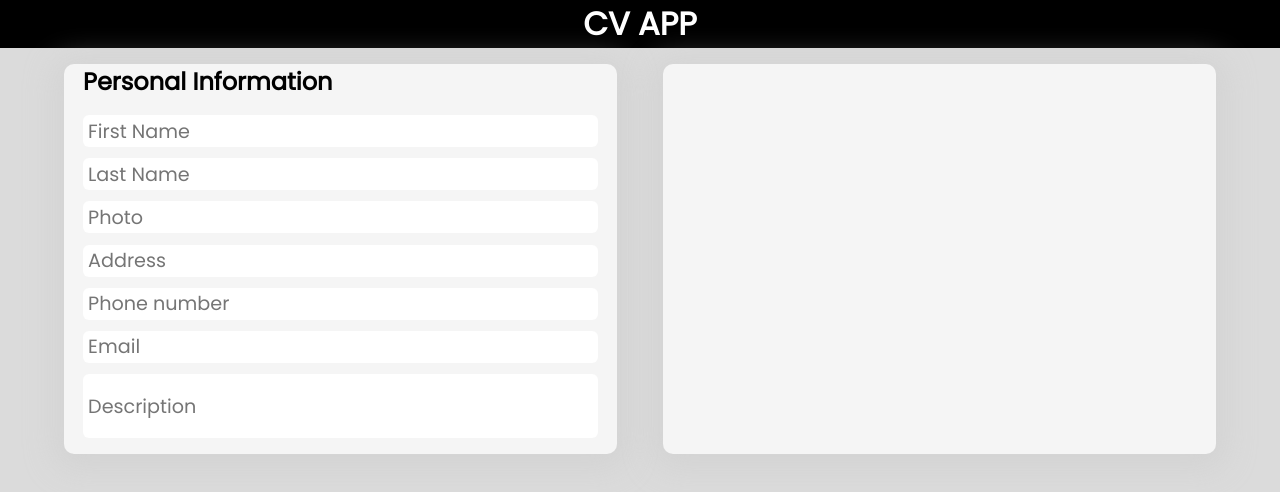
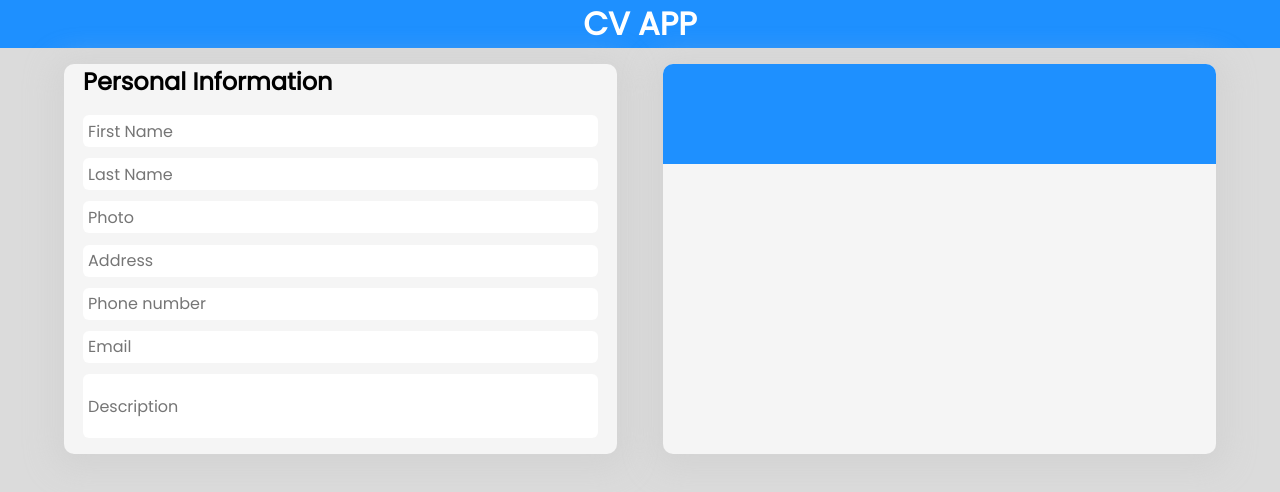
Before and after one commit to GabrielHangor/cv-project, a React (Create React App) app: page / in a window 1280 px wide. Shown: the top 492 px of the page. Built offline with nearby package versions, Linux system fonts and the light colour scheme.

Commit message:
PreviewHeader component layout, display data from main state

```diff
--- a/src/App.js
+++ b/src/App.js
@@ -1,19 +1,12 @@
 import React, { Component } from 'react';
 import MainInfo from './Components/InputForm/MainInfo';
+import PreviewHeader from './Components/Preview/PreviewHeader';
 
 class App extends Component {
   constructor() {
     super();
     this.state = {
-      mainInfo: {
-        firstName: '',
-        lastName: '',
-        photo: '',
-        address: '',
-        phoneNumber: '',
-        email: '',
-        description: '',
-      },
+      mainInfo: {},
     };
 
     this.handleInputChange = this.handleInputChange.bind(this);
@@ -41,7 +34,9 @@ class App extends Component {
               mainInfoState={this.state.mainInfo}
             />
           </div>
-          <div className="preview"></div>
+          <div className="preview">
+            <PreviewHeader mainInfoState={this.state.mainInfo} />
+          </div>
         </main>
       </div>
     );
--- a/src/Components/InputForm/MainInfo.js
+++ b/src/Components/InputForm/MainInfo.js
@@ -7,42 +7,49 @@ function MainInfo({ handleInputChange, mainInfoState }) {
       <form className="form-input">
         <input
           name="firstName"
+          value={mainInfoState.firstName}
           type="text"
           placeholder="First Name"
           onChange={handleInputChange}
         />
         <input
           name="lastName"
+          value={mainInfoState.lastName}
           type="text"
           placeholder="Last Name"
           onChange={handleInputChange}
         />
         <input
           name="photo"
+          value={mainInfoState.photo}
           type="text"
           placeholder="Photo"
           onChange={handleInputChange}
         />
         <input
           name="address"
+          value={mainInfoState.address}
           type="text"
           placeholder="Address"
           onChange={handleInputChange}
         />
         <input
           name="phoneNumber"
+          value={mainInfoState.phoneNumber}
           type="text"
           placeholder="Phone number"
           onChange={handleInputChange}
         />
         <input
           name="email"
+          value={mainInfoState.email}
           type="email"
           placeholder="Email"
           onChange={handleInputChange}
         />
         <input
           name="description"
+          value={mainInfoState.description}
           type="textarea"
           placeholder="Description"
           onChange={handleInputChange}
--- /dev/null
+++ b/src/Components/Preview/PreviewHeader.js
@@ -0,0 +1,16 @@
+import React from 'react';
+
+function PreviewHeader({ mainInfoState }) {
+  const { firstName, lastName } = mainInfoState;
+
+  return (
+    <header className="preview-header">
+      <h1>
+        {firstName && firstName} {``}
+        {lastName && lastName}
+      </h1>
+    </header>
+  );
+}
+
+export default PreviewHeader;
--- a/src/style.css
+++ b/src/style.css
@@ -21,7 +21,7 @@ body {
 
 .header {
   color: white;
-  background-color: black;
+  background-color: dodgerblue;
   width: 100%;
   display: flex;
   justify-content: center;
@@ -72,7 +72,7 @@ body {
   height: 2rem;
   border-radius: 6px;
   padding-left: 5px;
-  font-size: 1.2rem;
+  font-size: 1rem;
   font-family: 'Poppins', sans-serif;
   border: none;
 }
@@ -92,3 +92,13 @@ input[type='textarea'] {
   box-shadow: 0 5px 30px 10px rgba(199, 199, 199, 0.4);
   border-radius: 10px;
 }
+
+.preview-header {
+  border-top-left-radius: 10px;
+  border-top-right-radius: 10px;
+  padding: 1rem;
+  background-color: dodgerblue;
+  width: 100%;
+  min-height: 100px;
+  color: white;
+}
```
Also changed, not shown: src/Components/Preview.js (deleted).
